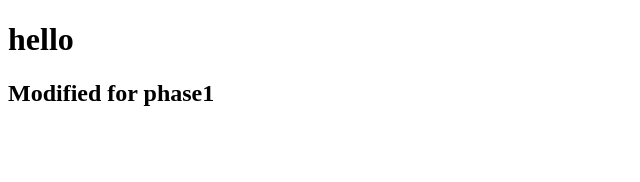
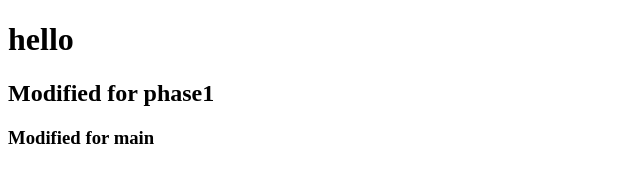
Before and after one commit to selvalives/gittest, a plain HTML site: page index.html in a window 1280 px wide. Shown: the whole page, without its empty margins (0-640 px from the left). Drawn offline with Linux system fonts and the light colour scheme.

Commit message:
made changes for main

```diff
--- a/index.html
+++ b/index.html
@@ -8,5 +8,6 @@
 <body>
     <h1>hello</h1>
     <h2>Modified for phase1</h2>
+    <h3>Modified for main</h3>
 </body>
 </html>
```
